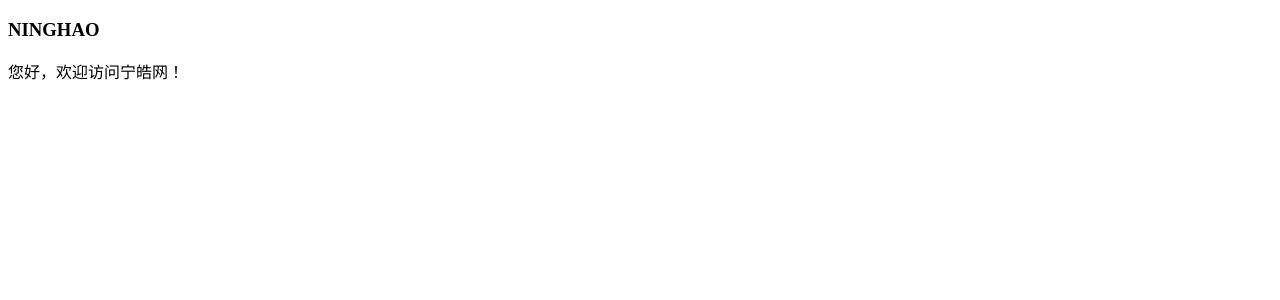
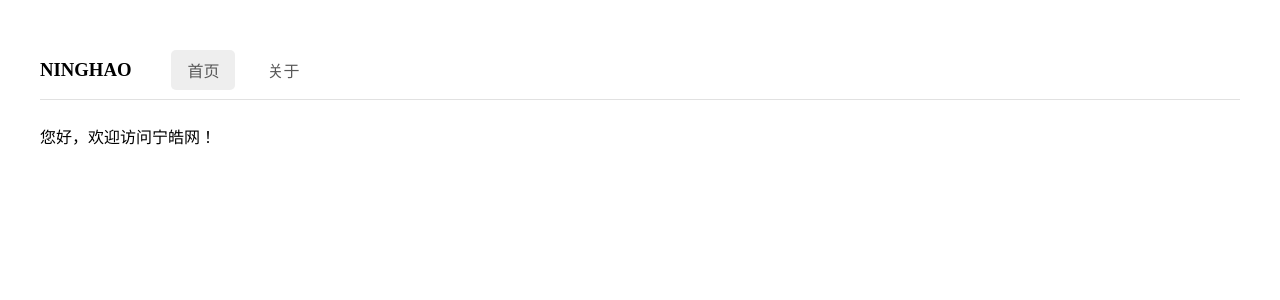
Before and after one commit to Maogxer/xb2-vue, a Vue app: page / in a window 1280 px wide. Shown: the top 300 px of the page. Built offline with nearby package versions, Linux system fonts and the light colour scheme.

Commit message:
router-link：路由链接

```diff
--- a/src/app/app.vue
+++ b/src/app/app.vue
@@ -1,6 +1,18 @@
 <template>
-  <h3> {{ name }} </h3>
-  <router-view></router-view>
+  <div class="page">
+    <div class="page-header">
+      <h3 class="brand"> {{ name }} </h3>
+      <div class="menu">
+        <router-link class="menu-item"
+                     to="/">首页</router-link>
+        <router-link class="menu-item"
+                     to="/about">关于</router-link>
+      </div>
+    </div>
+    <div class="page-body">
+      <router-view></router-view>
+    </div>
+  </div>
 </template>
 
 <script>
--- a/src/app/styles/app.css
+++ b/src/app/styles/app.css
@@ -10,3 +10,35 @@ select {
 label {
     margin-left: 4px;
 }
+
+.page {
+    padding: 32px;
+}
+
+.page-header {
+    display: flex;
+    align-items: center;
+    border-bottom: 1px solid #e1e1e1;
+}
+
+.brand {
+    margin-right: 32px;
+}
+
+.menu-item {
+    display: inline-block;
+    text-decoration: none;
+    color: #585858;
+    margin: 8px;
+    padding: 8px 16px;
+}
+
+.page-body {
+    margin: 24px 0;
+}
+
+.router-link-active {
+    color: #585858;
+    background: #eeeeee;
+    border-radius: 5px;
+}
```
